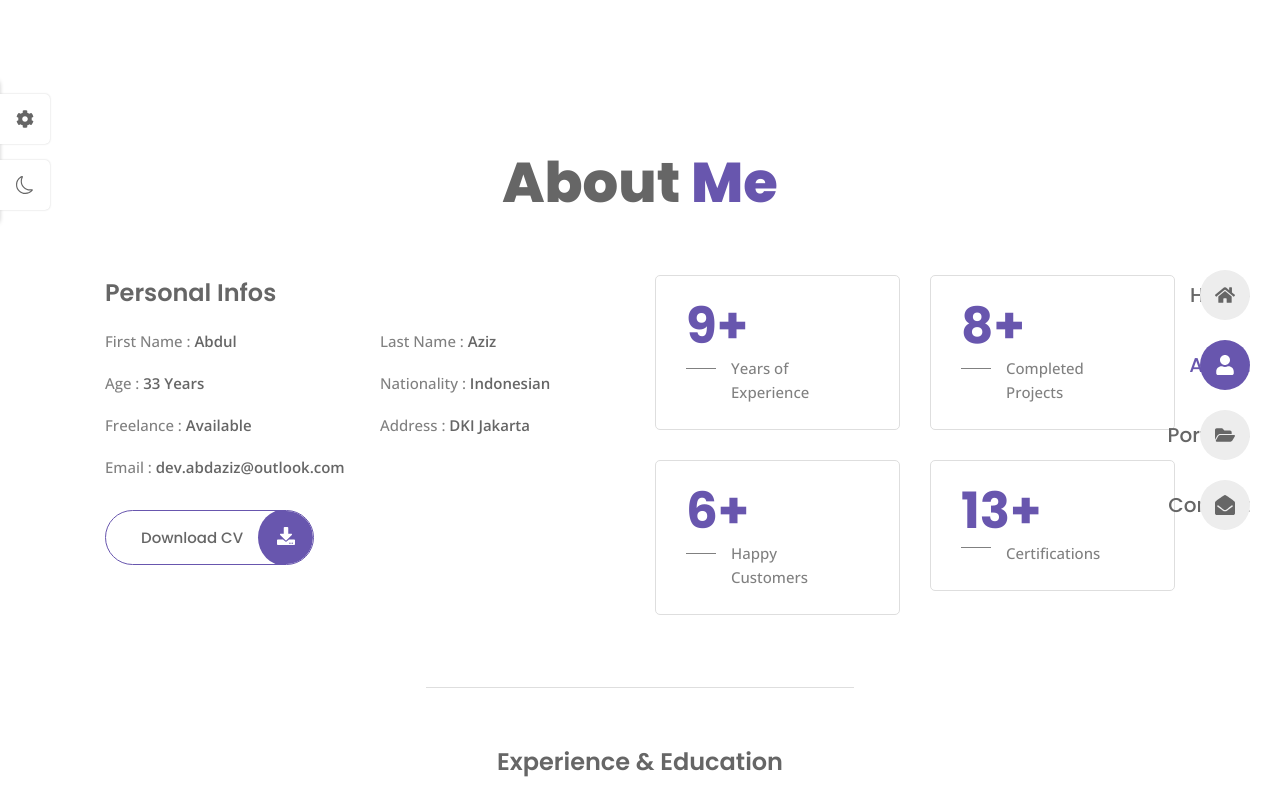
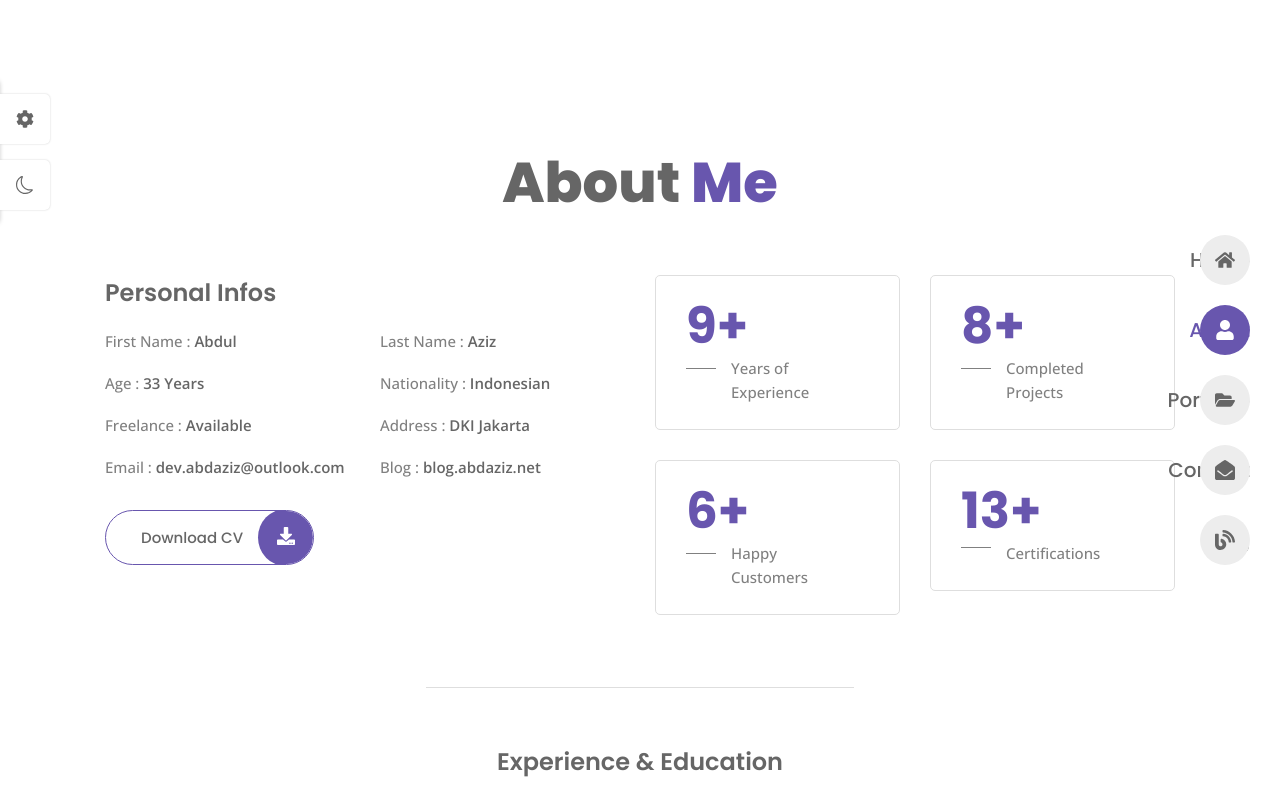
Before and after one commit to abdaziznet/vite-react-portfolio, a React (Vite) app: page /about in a window 1280 px wide. Shown: the top 800 px of the page. Built offline with nearby package versions, Linux system fonts and the light colour scheme.

Commit message:
penambahan blog.abdaziz.net

```diff
--- a/src/data.jsx
+++ b/src/data.jsx
@@ -6,6 +6,8 @@ import {
   FaBriefcase,
   FaGraduationCap,
   FaCode,
+  FaBlogger,
+  FaBlog,
 } from "react-icons/fa";
 import { FiFileText, FiUser, FiExternalLink } from "react-icons/fi";
 
@@ -75,6 +77,12 @@ export const links = [
     icon: <FaEnvelopeOpen className="nav__icon" />,
     path: "/contact",
   },
+  {
+    id: 5,
+    name: "Blog",
+    icon: <FaBlog className="nav__icon" />,
+    path: "http://blog.abdaziz.net",
+  },
 ];
 
 export const personalInfo = [
@@ -118,6 +126,11 @@ export const personalInfo = [
     id: 7,
     title: "Email : ",
     description: "dev.abdaziz@outlook.com",
+  },
+  {
+    id: 8,
+    title: "Blog : ",
+    description: "blog.abdaziz.net",
   },
 ];
 
```
